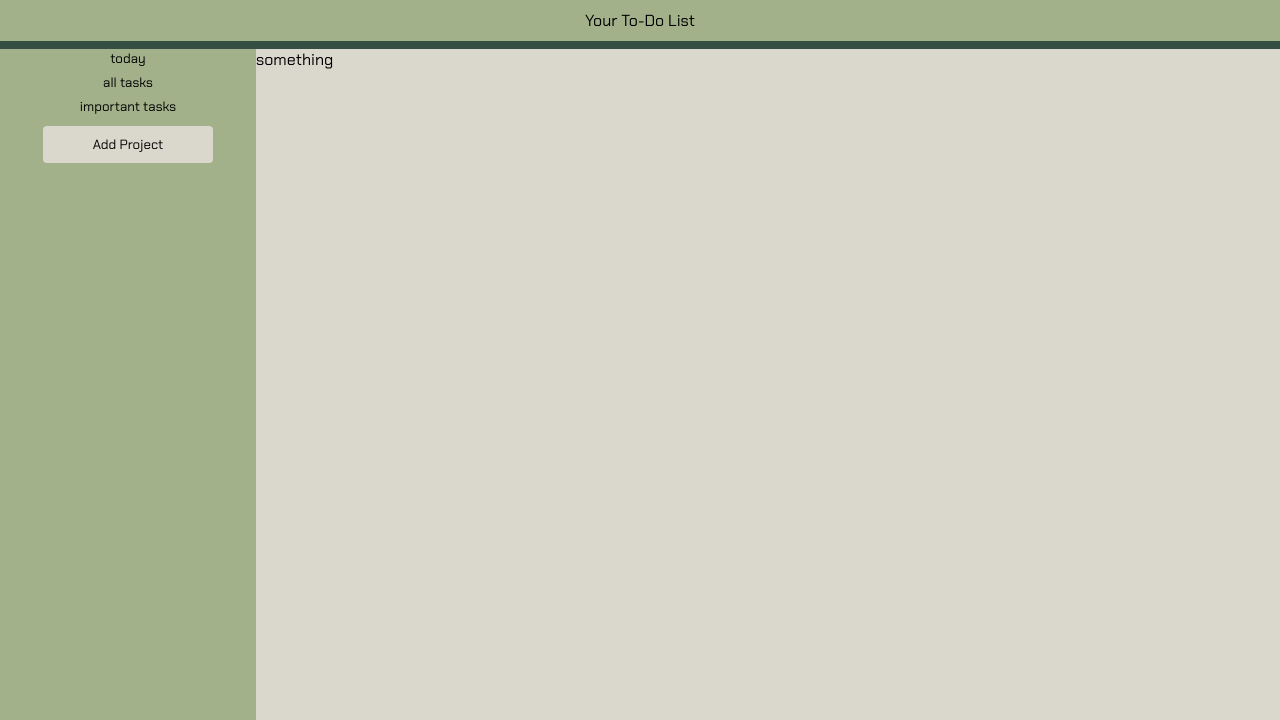
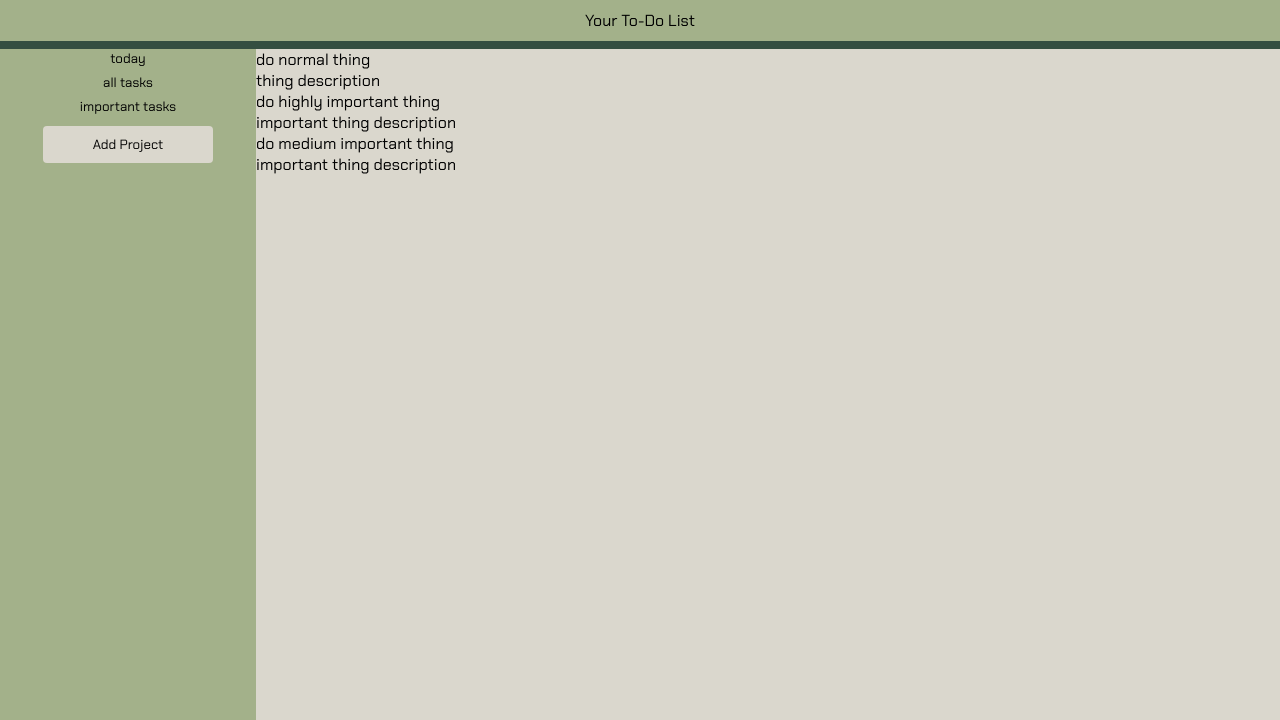
Before and after one commit to rossclay/odin-to-do-list, a website built with webpack: page src/index.html in a window 1280 px wide. Shown: the top 720 px of the page. Built offline with nearby package versions, Linux system fonts and the light colour scheme.

Commit message:
adds some placeholder tasks

```diff
--- a/src/index.html
+++ b/src/index.html
@@ -20,7 +20,20 @@
             <button class="add-btn">Add Project</button>
         </div>
     </div>
-    <div class='content'>something</div>
+    <div class='content'>
+        <div class="to-do-card low">
+            <div class="card-title">do normal thing</div>
+            <div class="card-description">thing description</div>
+        </div>
+        <div class="to-do-card high">
+            <div class="card-title">do highly important thing</div>
+            <div class="card-description">important thing description</div>
+        </div>
+        <div class="to-do-card medium">
+            <div class="card-title">do medium important thing</div>
+            <div class="card-description">important thing description</div>
+        </div>
+    </div>
     <footer>
         rossclay
         <a href="https://github.com/rossclay"><ion-icon name="logo-github" class="github-logo"></ion-icon></a>
```
